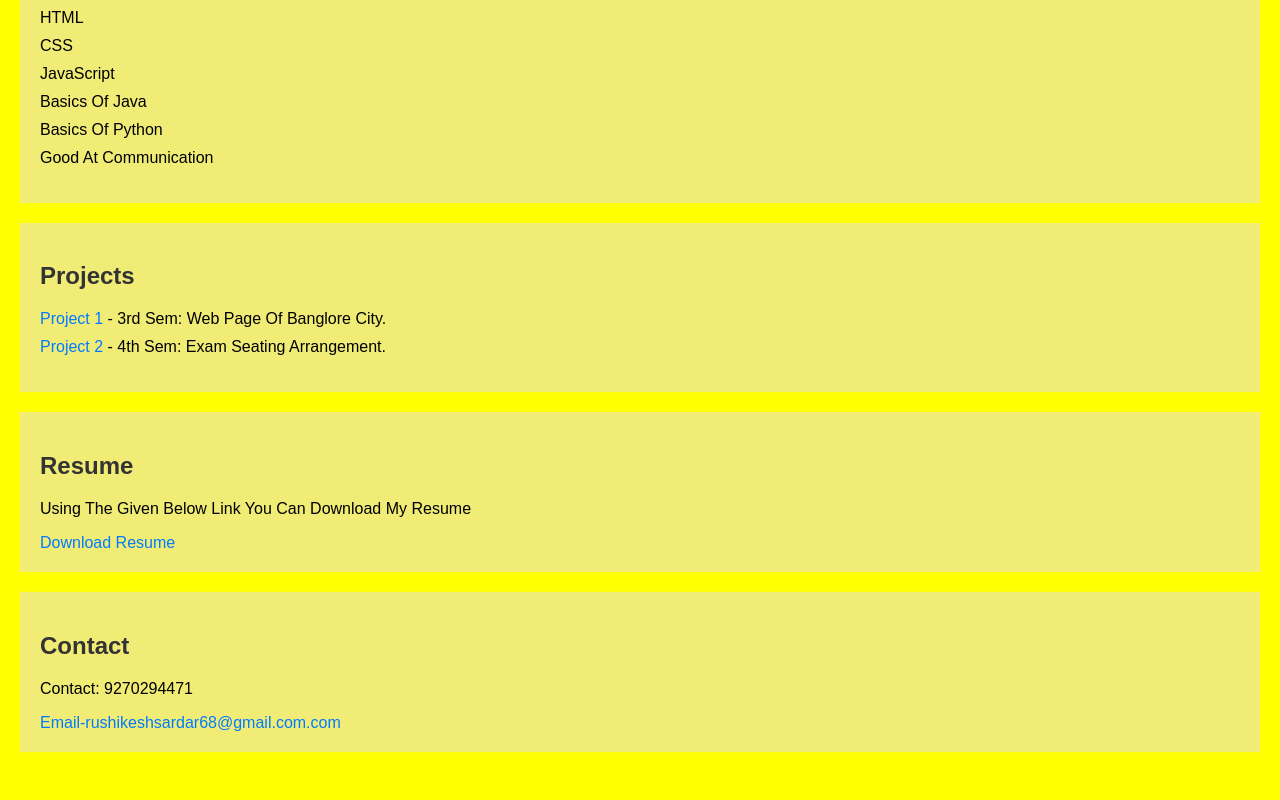
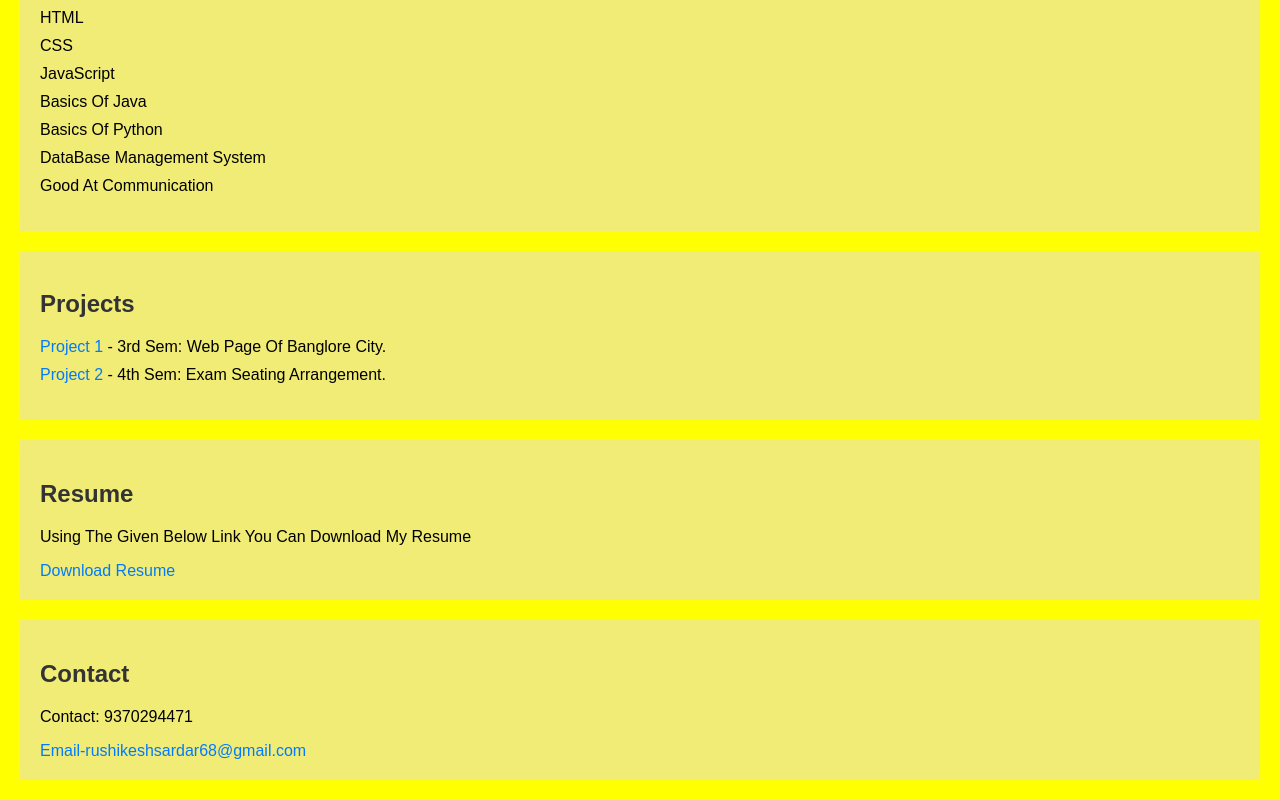
Before and after one commit to rushikes18/MyIntershipProject, a plain HTML site: page index.html in a window 1280 px wide. Shown: the part 395-1195 px from the top of the page. Before the commit the page ends 1167 px from the top, so only its background shows below. Drawn offline with Linux system fonts and the light colour scheme.

Commit message:
Update index.html

```diff
--- a/index.html
+++ b/index.html
@@ -73,6 +73,7 @@
             <li>JavaScript</li>
             <li>Basics Of Java</li>
             <li>Basics Of Python</li>
+            <li> DataBase Management System</li>
             <li>Good At Communication</li>
 
         </ul>
@@ -101,8 +102,8 @@
 
     <section>
         <h2>Contact</h2>
-        <ul>Contact: 9270294471</ul> <a href="mailto:your.email@example.com">
-             Email-rushikeshsardar68@gmail.com.com</a>
+        <ul>Contact: 9370294471</ul> <a href="mailto:your.email@example.com">
+             Email-rushikeshsardar68@gmail.com</a>
     </section>
 
 </body>
```
